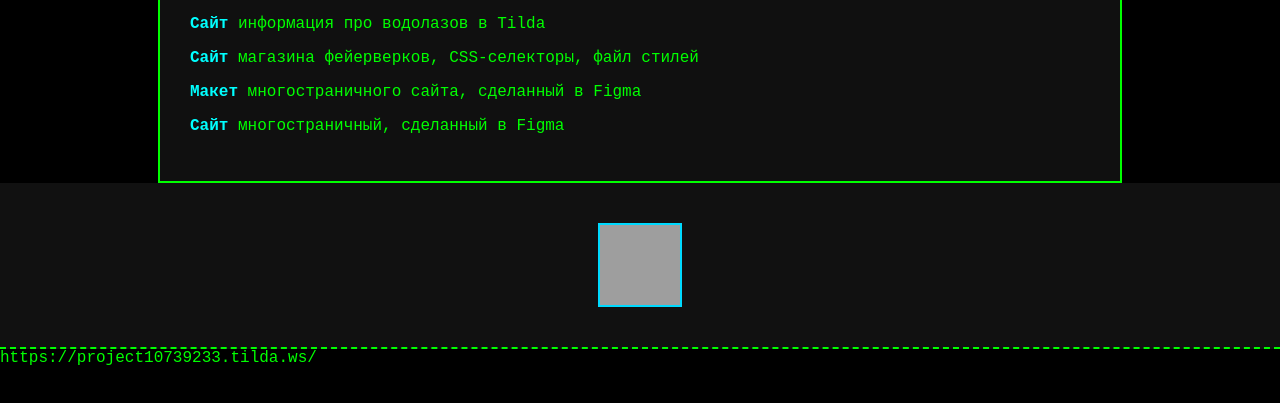
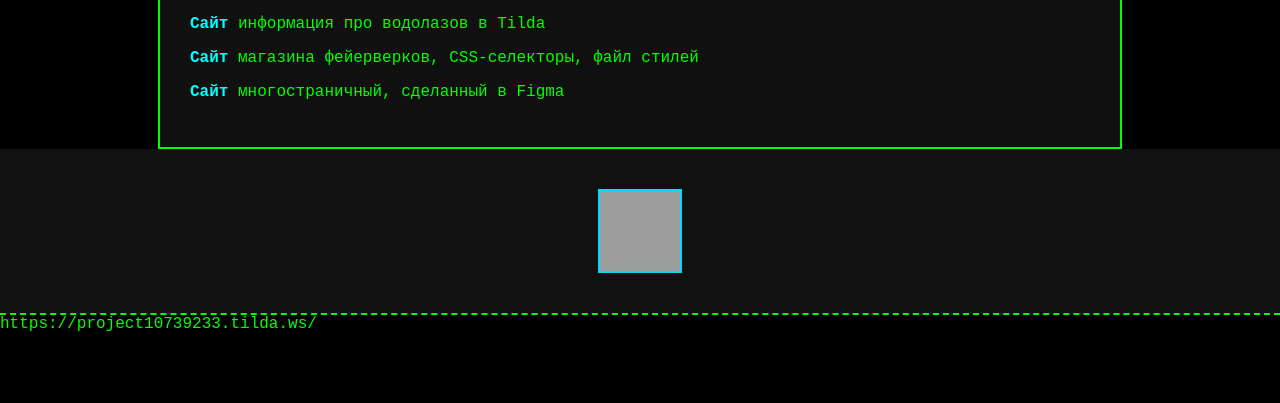
Before and after one commit to vitus-m-hub/mmihailovb26, a plain HTML site: page mysites.html in a window 1280 px wide. Shown: the part 211-614 px from the top of the page. Drawn offline with Linux system fonts and the light colour scheme; grey boxes are pictures that could not be loaded.

Commit message:
Update mysites.html

```diff
--- a/mysites.html
+++ b/mysites.html
@@ -12,7 +12,6 @@
       <p class="text-big"><b>от конструктора Tilda до вёрстки на HTML и CSS</b></p>
       <p><a class="link-text" href="https://www.figma.com/design/1l0CPmDny6FBqlzFtVFxJE/%D0%9C5%D0%A33-%D0%B4%D0%B0%D0%B9%D0%B2%D0%B8%D0%BD%D0%B3-%D1%88%D0%B0%D0%B1%D0%BB%D0%BE%D0%BD_0_1671360260?node-id=0-1&t=BioGOr9SMQlgfRHl-1"><b>Сайт</b></a> информация про водолазов в Tilda</p>
       <p><a class="link-text" href="https://nadvilboa.github.io/4-4-1/"><b>Сайт</b></a> магазина фейерверков, CSS-селекторы, файл стилей</p>
-      <p><a class="link-text" href="https://www.figma.com/file/yJ5xvz8KVMHojc2Z0R4Yh1/%D0%BC5%D1%834-%D0%BF%D1%80%D0%BE%D0%B5%D0%BA%D1%82?node-id=0%3A1"><b>Макет</b></a> многостраничного сайта, сделанный в Figma</p>
       <p><a class="link-text" href="https://project10739233.tilda.ws/page55954005.html"><b>Сайт</b></a> многостраничный, сделанный в Figma</p>
     </main>
     <footer>
```
